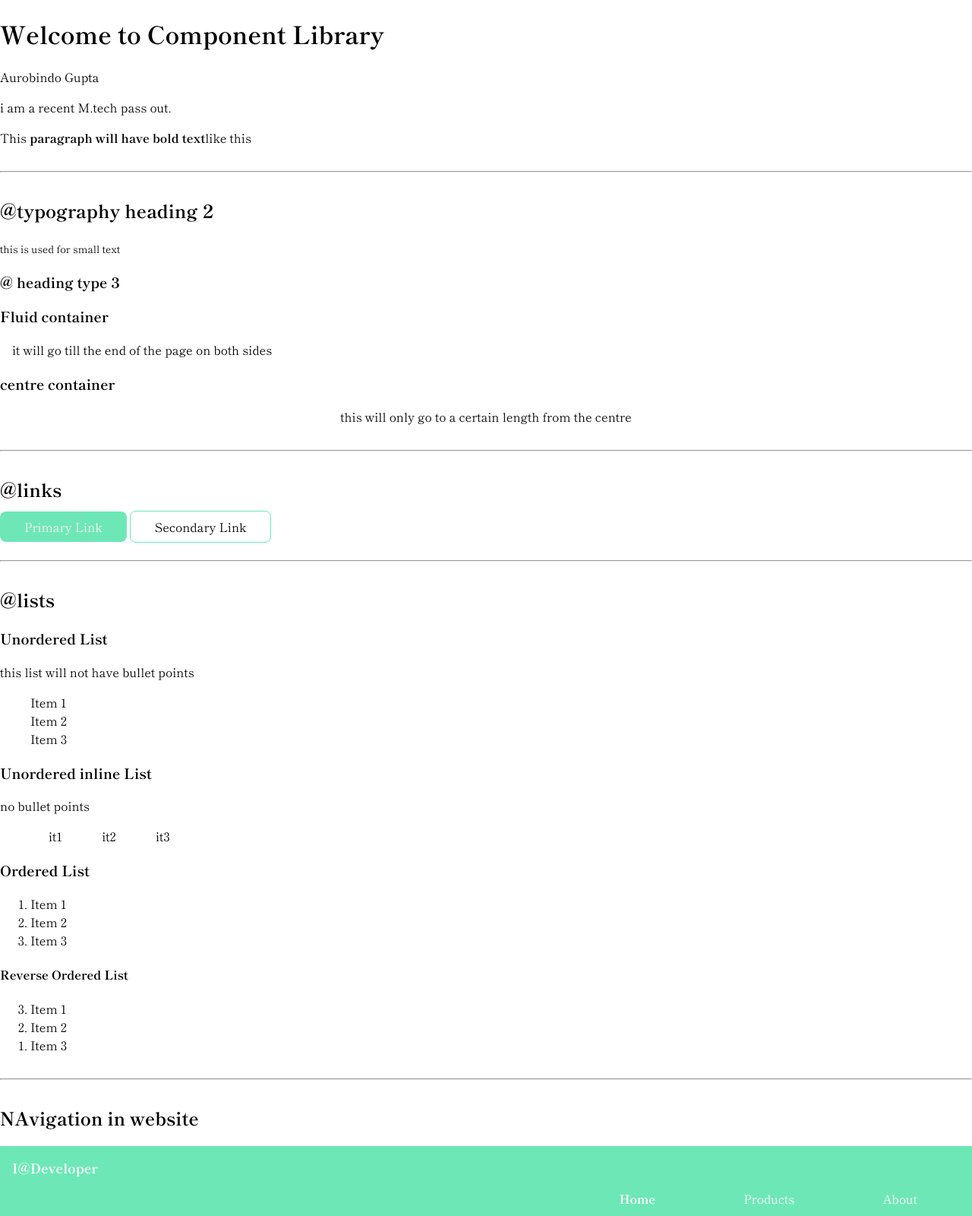
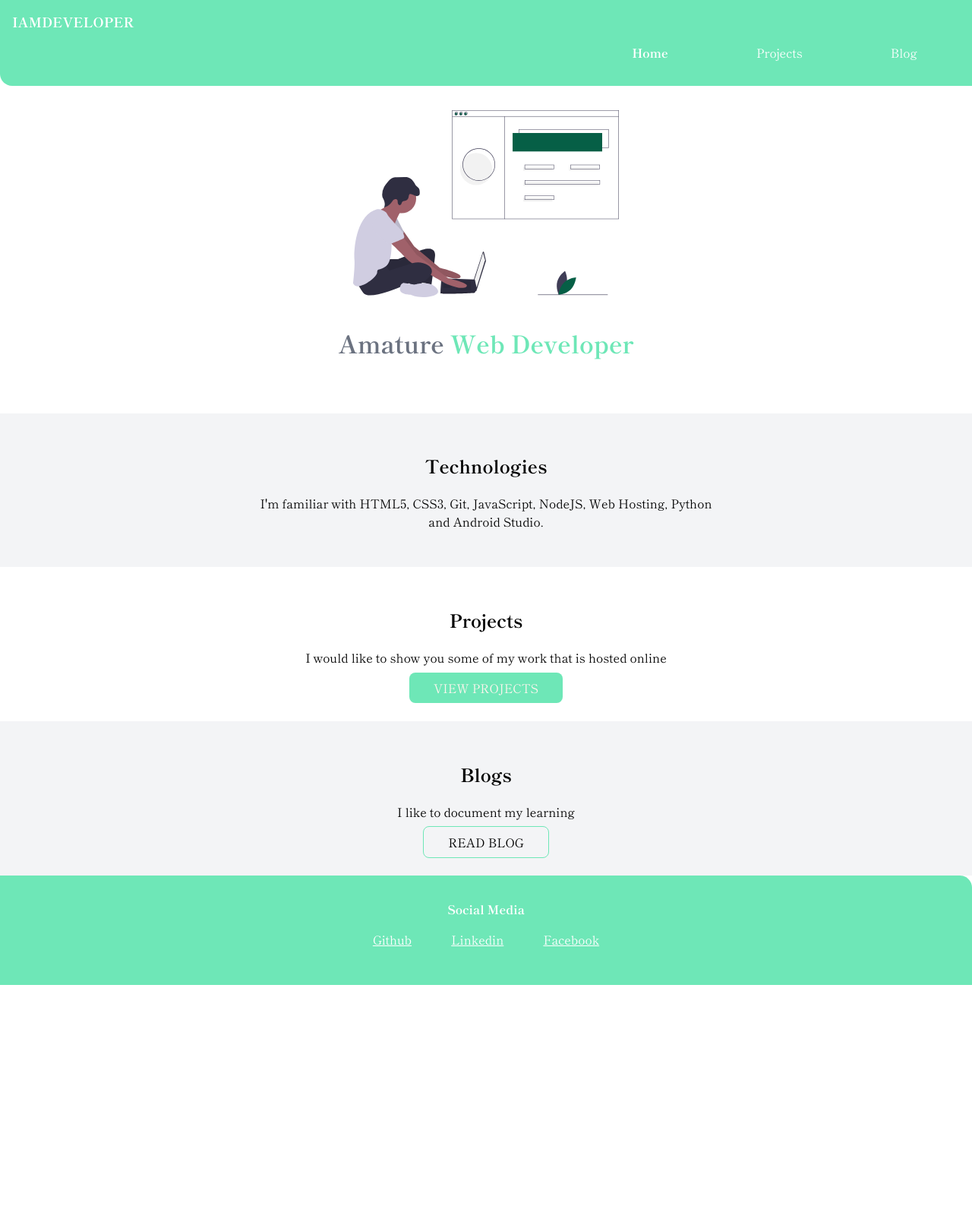
Before and after one commit to AurobindoGupta/check_web01, a plain HTML site: page index.html in a window 1280 px wide. Shown: the top 1600 px of the page at 76% size. After the commit the page ends 1296 px from the top, so only its background shows below. Drawn offline with Linux system fonts and the light colour scheme.

Commit message:
seting up  website,making diffrent component html.

```diff
--- a/index.html
+++ b/index.html
@@ -1,124 +1,69 @@
 <!DOCTYPE html>
 <html lang="en">
-
 <head>
     <meta charset="UTF-8">
     <meta http-equiv="X-UA-Compatible" content="IE=edge">
     <meta name="viewport" content="width=device-width, initial-scale=1.0">
-    <title>Component Library</title>
-    <link href="styles.css" rel="stylesheet" />
+    <title>Home|Aurobindo Gupta</title>
+    <link href="styles.css" rel="stylesheet"/>
 </head>
-
 <body>
-
-    <h1>Welcome to Component Library</h1>
-    <div>Aurobindo Gupta</div>
-    <p>i am a recent M.tech pass out.</p>
-    <p>This <strong>paragraph will have bold text</strong>like this</p>
-    <hr>
-    <h2>@typography heading 2</h2>
-    <small>this is used for small text</small>
-
-    <h3>@ heading type 3 </h3>
-    <h3>Fluid container</h3>
-    <div class="container container_fluid">it will go till the end of the page on both sides</div>
-    <h3>centre container</h3>
-    <div class="container container_centre ">this will only go to a certain length from the centre</div>
-    <hr>
-    <h2>@links</h2>
-    <a class="link link-primary" href="https://www.google.com/">Primary Link</a>
-    <a class="link link-secondary" href="https://www.facebook.com/">Secondary Link</a>
-    <hr>
-    <h2>@lists</h2>
-    <h3>Unordered List</h3>
-    <div>this list will not have bullet points</div>
-    <ul class="list unordered-non-bullet">
-        <li>Item 1</li>
-        <li>Item 2</li>
-        <li>Item 3</li>
-    </ul>
-    <h3>Unordered inline List</h3>
-    <div>no bullet points</div>
-    <ul class="list unordered-non-bullet inline">
-        <li class="list-item-inline">it1</li>
-        <li class="list-item-inline">it2</li>
-        <li class="list-item-inline">it3</li>
-    </ul>
-    <h3>Ordered List</h3>
-    <ol class="list ordered normal">
-        <li>Item 1</li>
-        <li>Item 2</li>
-        <li>Item 3</li>
-    </ol>
-    <h4>Reverse Ordered List</h4>
-    <ol class="list ordered reversed" reversed>
-        <li>Item 1</li>
-        <li>Item 2</li>
-        <li>Item 3</li>
-    </ol>
-    <hr>
-    <h2>NAvigation in website</h2>
     <nav class="navigation">
-        <div class="nav-brand">I@Developer</div>
+        <div class="nav-brand">IAMDEVELOPER</div>
         <ul class="list unordered nav-pills">
             <li class="list-item-inline">
                 <a class="link nav if-active " href="www.youtube.com">Home</a>
             </li>
             <li class="list-item-inline">
-                <a class="link nav " href="/">Products</a>
+                <a class="link nav " href="/">Projects</a>
             </li>
             <li class="list-item-inline">
-                <a class="link nav " href="/">About</a>
+                <a class="link nav " href="/">Blog</a>
             </li>
         </ul>
     </nav>
-    <hr>
-    <h2>@header</h2>
     <header class="hero">
-        <img class="hero-img" src="images/hero.svg">
-        <h1 class="hero-heading"><span class="">Heading</span> in here</h1>
+        <img class="hero-img" src="/images/hero.svg">
+        <h1 class="hero-heading">Amature <span class="heading-highlight">Web Developer </span> </h1>
     </header>
-    <hr>
-    <h2>@section tag</h2>
+    <section class="section ow">
+        <div class="container container_centre">
+            <h1>Technologies</h1>
+            <p>I'm familiar with HTML5, CSS3, Git, JavaScript, NodeJS, Web Hosting, Python and Android Studio.</p>
+        </div>
+
+    </section>
     <section class="section">
         <div class="container container_centre">
-            <h1>White section</h1>
-            <p>this will have white background.In this article we cover the absolute basics of HTML. To get you started,
-                this article defines elements, attributes, and all the other important terms you may have heard. It also
-                explains where these fit into HTML. You will learn how HTML elements are structured, how a typical HTML
-                page is structured, and other important basic language features. Along the way, there will be an
-                opportunity to play with HTML too!</p>
+            <h1>Projects</h1>
+            <p>I would like to show you some of my work that is hosted online</p>
+            <a class="link link-primary" href="https://www.google.com/">VIEW PROJECTS</a>
         </div>
 
     </section>
     <section class="section ow">
         <div class="container container_centre">
-            <h1>Grey section</h1>
-            <p>this will have grey background</p>
+            <h1>Blogs</h1>
+            <p>I like to document my learning</p>
+            <a class="link link-secondary" href="https://www.facebook.com/">READ BLOG</a>
         </div>
 
     </section>
-    <hr>
-
-    <h2>@Footer</h2>
     <footer class="footer">
-        <div class="footer-header">this is the footer</div>
+        <div class="footer-header">Social Media</div>
         <!-- this is a footer we should not use h2,h2 in this so we use div -->
         <ul class="social-links unordered-non-bullet">
             <li class="list-item-inline">
-                <a class="links" href="/">Soc1</a>
+                <a class="links" href="https://github.com/AurobindoGupta">Github</a>
             </li>
             <li class="list-item-inline">
-                <a class="links" href="/">Soc2</a>
+                <a class="links" href="https://www.linkedin.com/in/aurobindo-gupta-b8a958142">Linkedin</a>
             </li>
             <li class="list-item-inline">
-                <a class="links" href="/">Soc3</a>
+                <a class="links" href="https://www.facebook.com/aurobindo.gupta">Facebook</a>
             </li>
 
         </ul>
     </footer>
-
-
 </body>
-
 </html>
--- a/styles.css
+++ b/styles.css
@@ -3,7 +3,7 @@
 :root {
     --primary-color: #6EE7B7;
     --header_heading-color: #6B7280;
-    --offwhite_grey-color:#9CA3AF;
+    --offwhite_grey-color:#F3F4F6;
 }
 
 body {
@@ -129,6 +129,9 @@ hr {
     color: white;
     border-top-right-radius: 1rem;
 }
+.footer .footer-header{
+    font-weight: bold;
+}
 .footer .links{
     color: white;
 }
```
Also changed, not shown: lib/components.html (added, +124 -0 lines).
